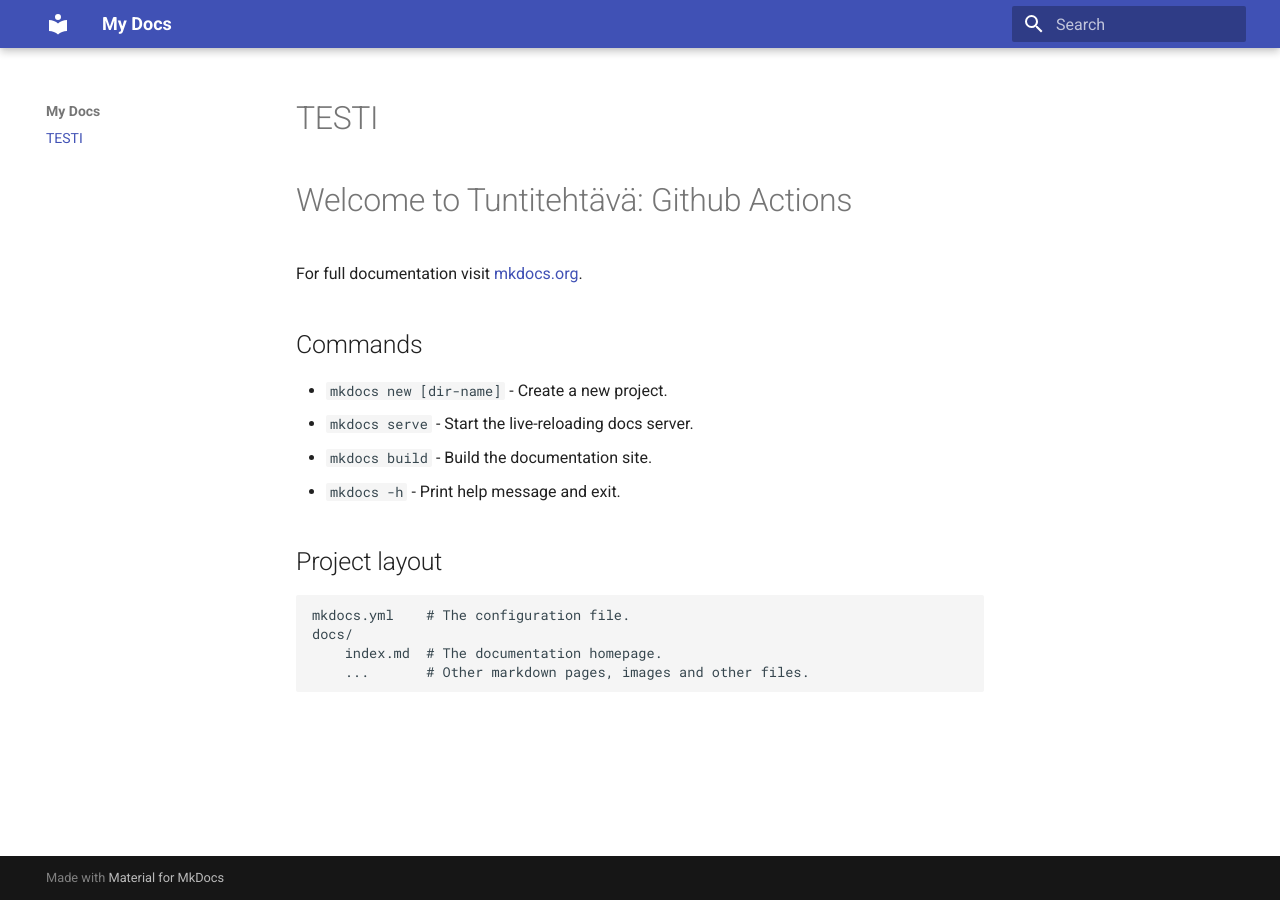
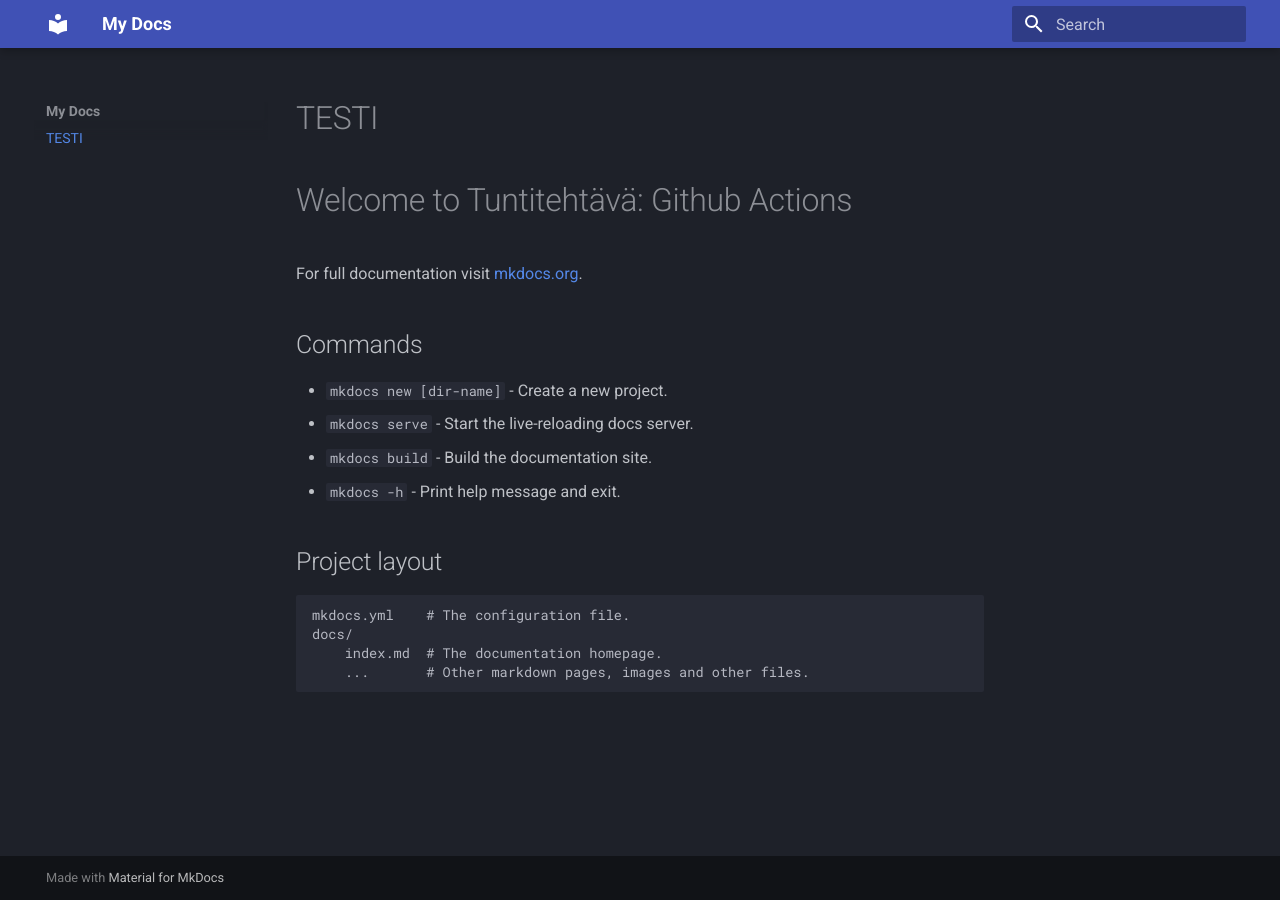
Before and after one commit to Kiivi-ot24/kiivi-docs, an MkDocs documentation site: the page built from docs/index.md, in a window 1280 px wide. Built offline with MkDocs 1.6.1 and Material for MkDocs 9.7.7, drawn with Linux system fonts in a browser that asks for light colours.

Commit message:
Lisätty teema mkdocs.yml

```diff
--- a/mkdocs.yml
+++ b/mkdocs.yml
@@ -2,3 +2,5 @@ site_name: My Docs
 
 theme:
   name: material
+  palette:
+    scheme: slate
```
